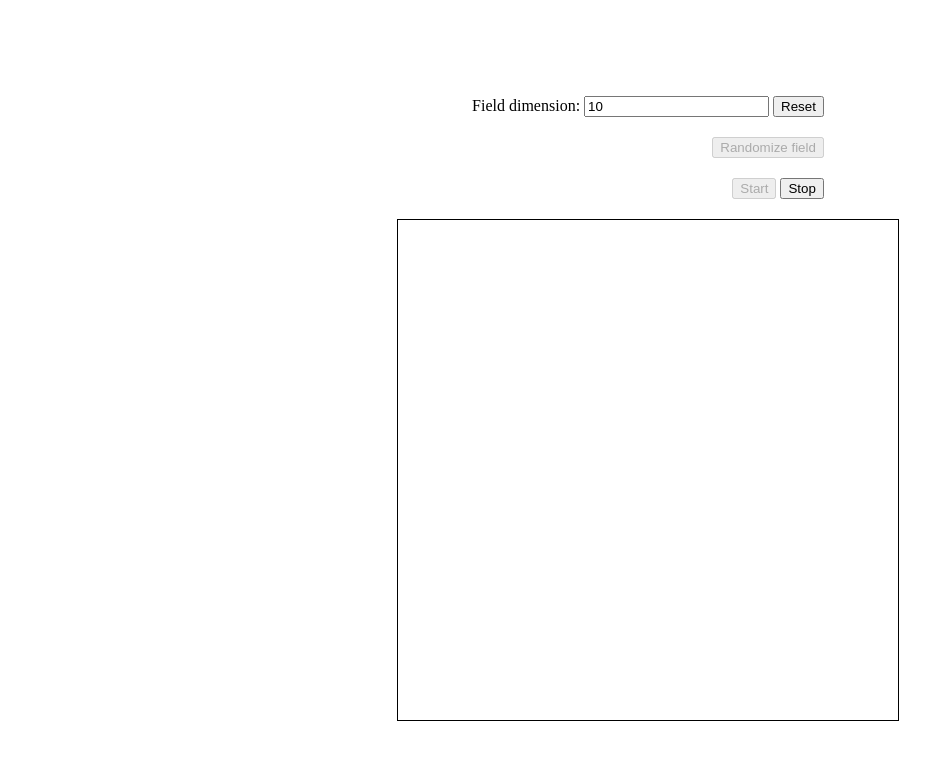
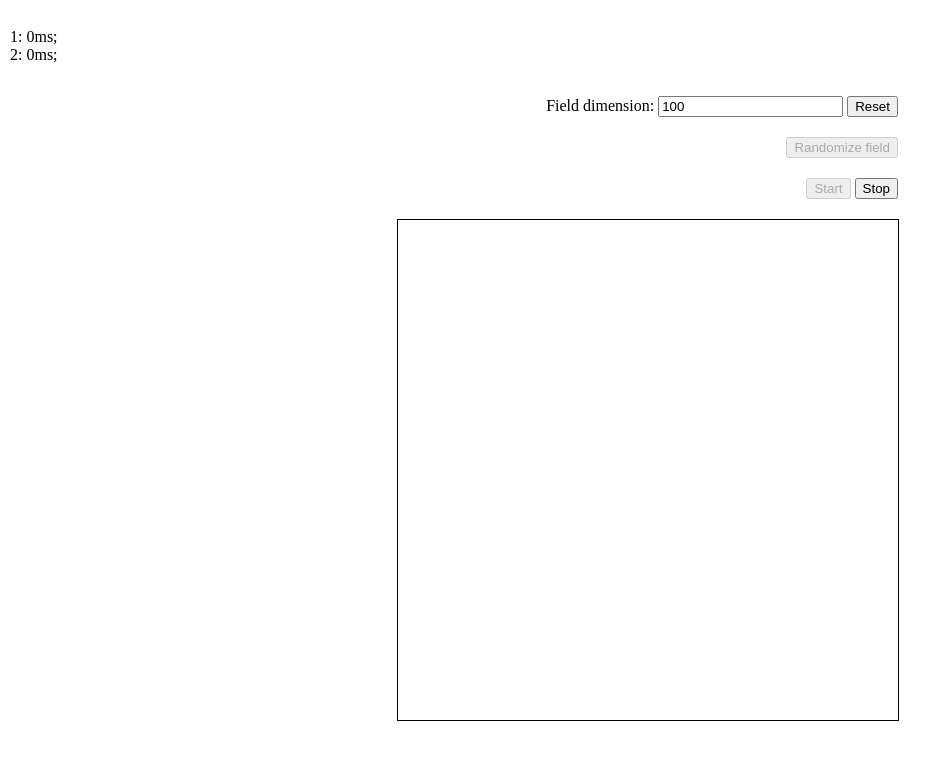
Before and after one commit to consultapp/gameOfLife, a plain HTML site: page index.html in a window 1280 px wide. Both pictures are taken after a click on the button "Start". Shown: the whole page, without its empty margins (0-951 px from the left). Drawn offline with Linux system fonts and the light colour scheme.

Commit message:
measurement

```diff
--- a/classes/Cell.js
+++ b/classes/Cell.js
@@ -85,7 +85,7 @@ export class Cell extends Point {
     this.getState() === CellTypes.alive ? this.die(queue) : this.revive(queue);
   }
 
-  updateUI(last = false) {
+  updateUI(last = true) {
     this.getState(last) === CellTypes.alive
       ? (this.field.boardCtx.fillStyle = "red")
       : (this.field.boardCtx.fillStyle = "white");
--- a/classes/Field.js
+++ b/classes/Field.js
@@ -21,11 +21,12 @@ export class Field {
   }
 
   boardClickListener = (event) => {
-    if (event) {
-      const y0 = Math.trunc(event.offsetX / this.cellSize);
-      const x0 = Math.trunc(event.offsetY / this.cellSize);
-      this.toggleCell(x0, y0);
-    }
+    if (this.currentStep === 0)
+      if (event) {
+        const y0 = Math.trunc(event.offsetX / this.cellSize);
+        const x0 = Math.trunc(event.offsetY / this.cellSize);
+        this.toggleCell(x0, y0);
+      }
   };
 
   newField(dimension = this.dimension) {
@@ -66,14 +67,23 @@ export class Field {
   }
 
   nextState = () => {
-    console.log("step start:", this.currentStep);
+    const start = new Date().getTime();
+
     for (let i = 0; i < this.dimension; i++) {
       for (let j = 0; j < this.dimension; j++) {
         this.field[i][j].checkLife();
       }
     }
+    const end = new Date().getTime();
     this.currentStep++;
-    console.log("this.field", this.field);
+
+    const emulationEvent = new CustomEvent("emulationStep", {
+      bubbles: true,
+      detail: {
+        time: `<br>${this.currentStep}: ${end - start}ms;`,
+      },
+    });
+    this.board.dispatchEvent(emulationEvent);
   };
 
   toggleCell(x, y) {
@@ -91,6 +101,7 @@ export class Field {
   }
 
   destroy() {
+    this.stopEmulation();
     this.curretStep = 0;
     this.controller.abort();
     this.clearField();
--- a/classes/GameOfLife.js
+++ b/classes/GameOfLife.js
@@ -15,7 +15,24 @@ export class GameOfLife {
       this.initStopBtn();
       this.initResetBtn();
       this.initRandomizeBtn();
+      this.initTimeMeasurement();
     });
+  }
+
+  initTimeMeasurement() {
+    this.timeContainer = document.querySelector(".timeContainer");
+    if (this.timeContainer) {
+      window.addEventListener(
+        "emulationStep",
+        (event) => {
+          console.log("event", event);
+          this.timeContainer.innerHTML += event.detail.time;
+        },
+        {
+          signal: this.controller.signal,
+        }
+      );
+    } else throw Error("no timeContainer found");
   }
 
   initStartBtn() {
@@ -73,7 +90,6 @@ export class GameOfLife {
   };
 
   stop = () => {
-    this.randomizeFieldBtn.disabled = false;
     this.startBtn.disabled = false;
     this.stopBtn.disabled = true;
     this.gameField.stopEmulation();
@@ -83,6 +99,7 @@ export class GameOfLife {
     this.randomizeFieldBtn.disabled = false;
     this.startBtn.disabled = false;
     this.stopBtn.disabled = true;
+    this.timeContainer.innerHTML = "";
 
     const d = parseInt(this.dimensionField?.value) || 10;
     this.dimension = dimension;
--- a/index.html
+++ b/index.html
@@ -12,7 +12,7 @@
       <div class="form">
         <div>
           <label>Field dimension:</label>
-          <input id="dimension" value="10" />
+          <input id="dimension" value="100" />
           <button class="resetGame">Reset</button>
         </div>
         <div>
@@ -24,6 +24,7 @@
         </div>
       </div>
       <canvas class="board" width="500" height="500"></canvas>
+      <div class="timeContainer"></div>
     </div>
   </body>
 </html>
--- a/style.css
+++ b/style.css
@@ -12,6 +12,9 @@ body {
   align-items: center;
   gap: 20px;
 }
+.container > div {
+  width: 500px;
+}
 
 .board {
   width: 500px;
@@ -25,3 +28,10 @@ body {
   align-items: flex-end;
   gap: 20px;
 }
+.timeContainer {
+  position: fixed;
+  top: 10px;
+  left: 10px;
+  align-self: flex-start;
+  max-width: 100px;
+}
```
